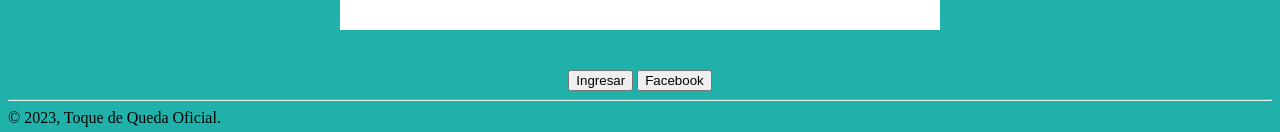
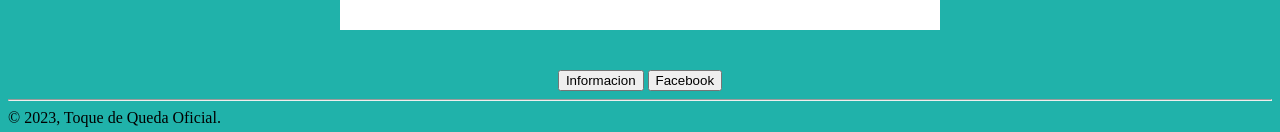
Before and after one commit to EmanuelLopezR/EmanuelLopezR.github.io, a plain HTML site: page index.html in a window 1280 px wide. Shown: the part 1015-1147 px from the top of the page. Drawn offline with Linux system fonts and the light colour scheme.

Commit message:
Change in a button

```diff
--- a/index.html
+++ b/index.html
@@ -76,7 +76,7 @@
 
     <center>
     <button onclick="hello()">
-     Ingresar
+     Informacion
     </button>
 
     <button onclick="Facebook()">
```
